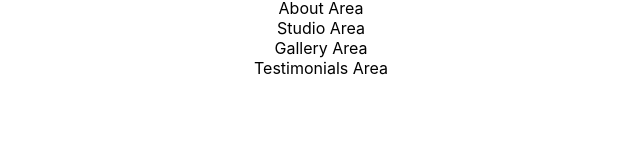
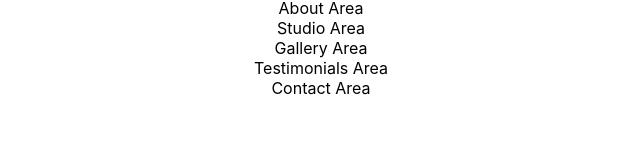
Before and after one commit to proiacm/C.P.Art-Studio, a React (Create React App) app: page / in a window 1280 px wide. Shown: the part 114-282 px from the top of the page, without its empty margins (319-959 px from the left). Built offline with nearby package versions, Linux system fonts and the light colour scheme.

Commit message:
Set up Contact component

```diff
--- a/src/App.js
+++ b/src/App.js
@@ -1,6 +1,7 @@
 import React, {Component} from 'react'
 import About from './About/About';
 import './App.css';
+import Contact from './Contact/Contact';
 import Gallery from './Gallery/Gallery';
 import Landing from './Landing/Landing';
 import Nav from './Nav/Nav';
@@ -18,6 +19,7 @@ class App extends Component {
         <Studio />
         <Gallery />
         <Testimonials />
+        <Contact />
       </div>
     );
   }
--- /dev/null
+++ b/src/Contact/Contact.js
@@ -0,0 +1,13 @@
+import React from 'react';
+import './Contact.css';
+
+const Contact = () => {
+
+  return (
+        <div>
+          Contact Area
+        </div>
+  )
+}
+
+export default Contact;
```
Also changed, not shown: src/Contact/Contact.css (added), 1 other file (tests, documents, lock files or other folders).
